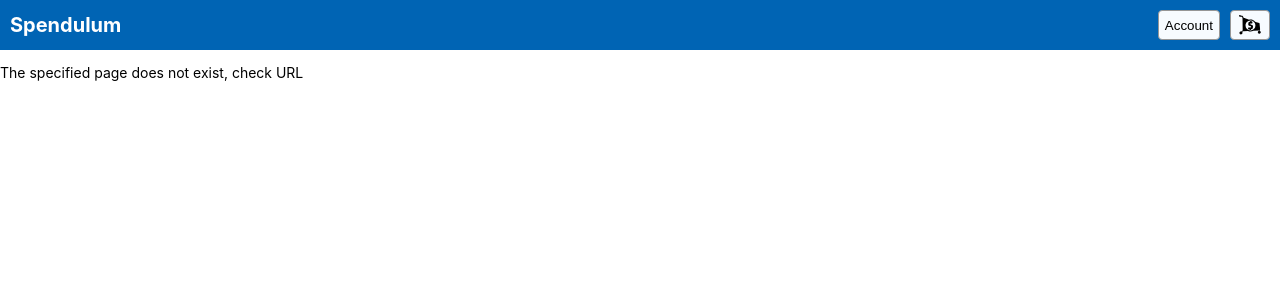
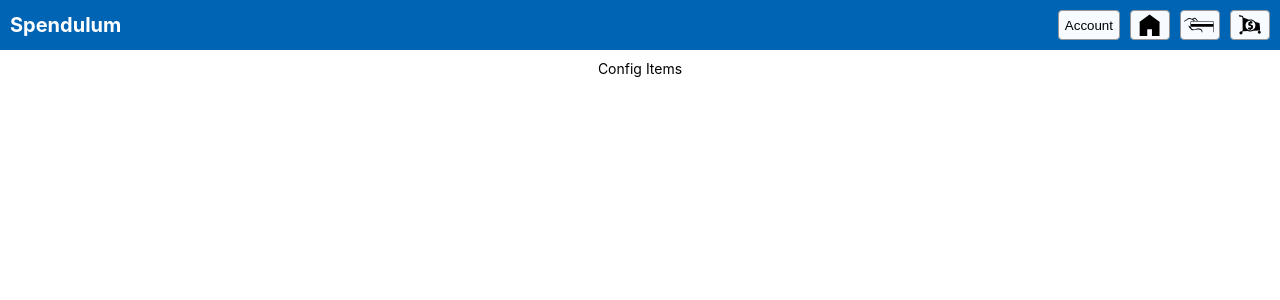
Before and after one commit to JaxCavalera/spendulum, a React (Create React App) app: page /config in a window 1280 px wide. Shown: the top 300 px of the page. Built offline with nearby package versions, Linux system fonts and the light colour scheme.

Commit message:
[issue-12] tidied up  NavWidgets to use location for detecting active route status

```diff
--- a/src/apis/api-contexts.ts
+++ b/src/apis/api-contexts.ts
@@ -13,8 +13,15 @@ export interface BrowseApis {
   getAvailableProductsList: ApiFn;
 }
 
+export interface ConfigApis {
+  getAvailableProductsList: ApiFn;
+}
+
 // Live Contexts
 export const browseLiveApis = (): BrowseApis => ({
+  getAvailableProductsList,
+});
+export const configLiveApis = (): ConfigApis => ({
   getAvailableProductsList,
 });
 
@@ -22,6 +29,10 @@ export const browseLiveApis = (): BrowseApis => ({
 export const browseMockApis = (): BrowseApis => ({
   getAvailableProductsList: () => getAvailableProductsList(true),
 });
+export const configMockApis = (): ConfigApis => ({
+  getAvailableProductsList: () => getAvailableProductsList(true),
+});
 
 // Context Wrappers
 export const BrowseApisContext = createContext(browseMockApis());
+export const ConfigApisContext = createContext(configMockApis());
--- a/src/components/NavWidgets/NavWidgets.tsx
+++ b/src/components/NavWidgets/NavWidgets.tsx
@@ -1,8 +1,11 @@
-import React from 'react';
-import { Link, Route, Switch } from 'react-router-dom';
+import React, { useContext } from 'react';
+import { Link, RouteComponentProps } from 'react-router-dom';
 
 // Error Handlers
 import ErrorBoundary from '../../utils/ErrorBoundary';
+
+// Contexts
+import { StoreContext } from '../../container/rootReducer';
 
 // Components
 import { AccountWidget } from '../AccountWidget/AccountWidget';
@@ -11,39 +14,52 @@ import { CartWidget } from '../CartWidget/CartWidget';
 // Styles
 import { IconButton } from '../../utils/shared-styles';
 import { NavWidgetsWrapper } from './NavWidgets-styles';
-import { CheckoutIcon, HomeIcon } from '../../images/icons';
 
-export const NavWidgets = () => (
+// Images
+import {
+  CheckoutIcon,
+  ConfigIcon,
+  HomeIcon,
+} from '../../images/icons';
+
+export interface NavWidgetsProps {
+  location: RouteComponentProps['location'];
+}
+
+export const NavWidgets = ({ location }: NavWidgetsProps) => {
+  const store = useContext(StoreContext);
+  const {
+    loggedIn,
+  } = store.accountWidgetStore;
+
+  const routePath = location.pathname;
+
+  return (
     <ErrorBoundary>
       <NavWidgetsWrapper>
         <AccountWidget />
-      <Switch>
-        <Route exact path="/">
-          <>
-            <IconButton disabled>
+        {
+          loggedIn
+          && (
+            <Link to="/config">
+              <IconButton title="Config" disabled={routePath === '/config'}>
+                <ConfigIcon />
+              </IconButton>
+            </Link>
+          )
+        }
+        <Link to="/">
+          <IconButton title="Shop" disabled={routePath === '/'}>
             <HomeIcon />
           </IconButton>
+        </Link>
         <Link to="/checkout">
-              <IconButton title="Checkout">
+          <IconButton title="Checkout" disabled={routePath === '/checkout'}>
             <CheckoutIcon />
           </IconButton>
         </Link>
-          </>
-        </Route>
-        <Route exact path="/checkout">
-          <>
-            <Link to="/">
-              <IconButton title="Shop">
-                <HomeIcon />
-              </IconButton>
-            </Link>
-            <IconButton disabled>
-              <CheckoutIcon />
-            </IconButton>
-          </>
-        </Route>
-      </Switch>
         <CartWidget />
       </NavWidgetsWrapper>
     </ErrorBoundary>
   );
+};
--- a/src/container/App.tsx
+++ b/src/container/App.tsx
@@ -21,6 +21,7 @@ import ErrorBoundary from '../utils/ErrorBoundary';
 // Pages
 import { Browse } from '../pages/Browse/Browse';
 import { Checkout } from '../pages/Checkout/Checkout';
+import { Config } from '../pages/Config/Config';
 import { PageNotFound } from '../pages/PageNotFound/PageNotFound';
 
 // Components
@@ -62,6 +63,7 @@ export const patchWithStableMatchProp = (
 // Memo ready patched render functions
 const patchedBrowse = patchWithStableMatchProp(Browse);
 const patchedCheckout = patchWithStableMatchProp(Checkout);
+const patchedConfig = patchWithStableMatchProp(Config);
 
 export const App = () => {
   const [store, dispatch] = useReducer(rootReducer, rootReducerInitialState());
@@ -76,12 +78,13 @@ export const App = () => {
                 <AppName>
                   <Link to="/">Spendulum</Link>
                 </AppName>
-                <NavWidgets />
+                <Route render={props => <NavWidgets {...props} />} />
               </HeaderBar>
               <PageContent>
                 <Switch>
                   <Route exact path="/" render={patchedBrowse} />
                   <Route exact path="/checkout" render={patchedCheckout} />
+                  <Route exact path="/config" render={patchedConfig} />
                   <Route component={PageNotFound} />
                 </Switch>
                 <CartSidebar />
--- a/src/images/icons.tsx
+++ b/src/images/icons.tsx
@@ -30,3 +30,10 @@ export const TrashIcon = ({ children }: { children?: React.ReactElement }) => (
     <path d="M105 79v131h26V79zm-65 0v131h26V79zM1 50h168v189H1zM1 33h168V15h-56V1H57v14H1z" />
   </svg>
 );
+
+export const ConfigIcon = ({ children }: { children?: React.ReactElement }) => (
+  <svg xmlns="http://www.w3.org/2000/svg" viewBox="0 0 58 58">
+    {children}
+    <path d="m27.8 1.3-2.7 5.2-3 0.8-5-3.1-3.2 1.9 0.2 5.9-2.2 2.2-5.9-0.2-1.9 3.2 3.1 5-0.8 3-5.2 2.7v3.7l5.2 2.7 0.8 3-3.1 5 1.9 3.2 5.9-0.2 2.2 2.2-0.2 5.9 3.2 1.9 5-3.1 3 0.8 2.7 5.2h3.7l2.7-5.2 3-0.8 5 3.1 3.2-1.9-0.2-5.9 2.2-2.2 5.9 0.2 1.9-3.2-3.1-5 0.8-3 5.2-2.7V27.8L52.7 25 51.9 22.1 55 17.1 53.2 13.9 47.3 14.1 45.1 11.9 45.4 6.1 42.2 4.2 37.2 7.3 34.2 6.5 31.5 1.3Zm1.9 15c7.4 0 13.3 6 13.3 13.3 0 7.4-6 13.3-13.3 13.3-7.4 0-13.3-6-13.3-13.3 0-7.4 6-13.3 13.3-13.3z" />
+  </svg>
+);
--- /dev/null
+++ b/src/pages/Config/Config-styles.ts
@@ -0,0 +1,12 @@
+import styled from 'styled-components/macro';
+
+export const ConfigWrapper = styled.div`
+  display: flex;
+  flex-direction: column;
+  align-items: center;
+  width: 100%;
+  min-width: 50%;
+  padding: 1rem;
+  box-sizing: border-box;
+  overflow-y: auto;
+`;
--- /dev/null
+++ b/src/pages/Config/Config.tsx
@@ -0,0 +1,25 @@
+import React, { memo } from 'react';
+
+import ErrorBoundary from '../../utils/ErrorBoundary';
+
+// API Contexts
+import {
+  ConfigApisContext,
+  // configLiveApis,
+  configMockApis,
+} from '../../apis/api-contexts';
+
+// Components
+
+// Styles
+import { ConfigWrapper } from './Config-styles';
+
+export const Config = memo(() => (
+  <ErrorBoundary>
+    <ConfigApisContext.Provider value={configMockApis()}>
+      <ConfigWrapper>
+        <span>Config Items</span>
+      </ConfigWrapper>
+    </ConfigApisContext.Provider>
+  </ErrorBoundary>
+));
```
Lines whose indentation alone changed are shown as unchanged.
